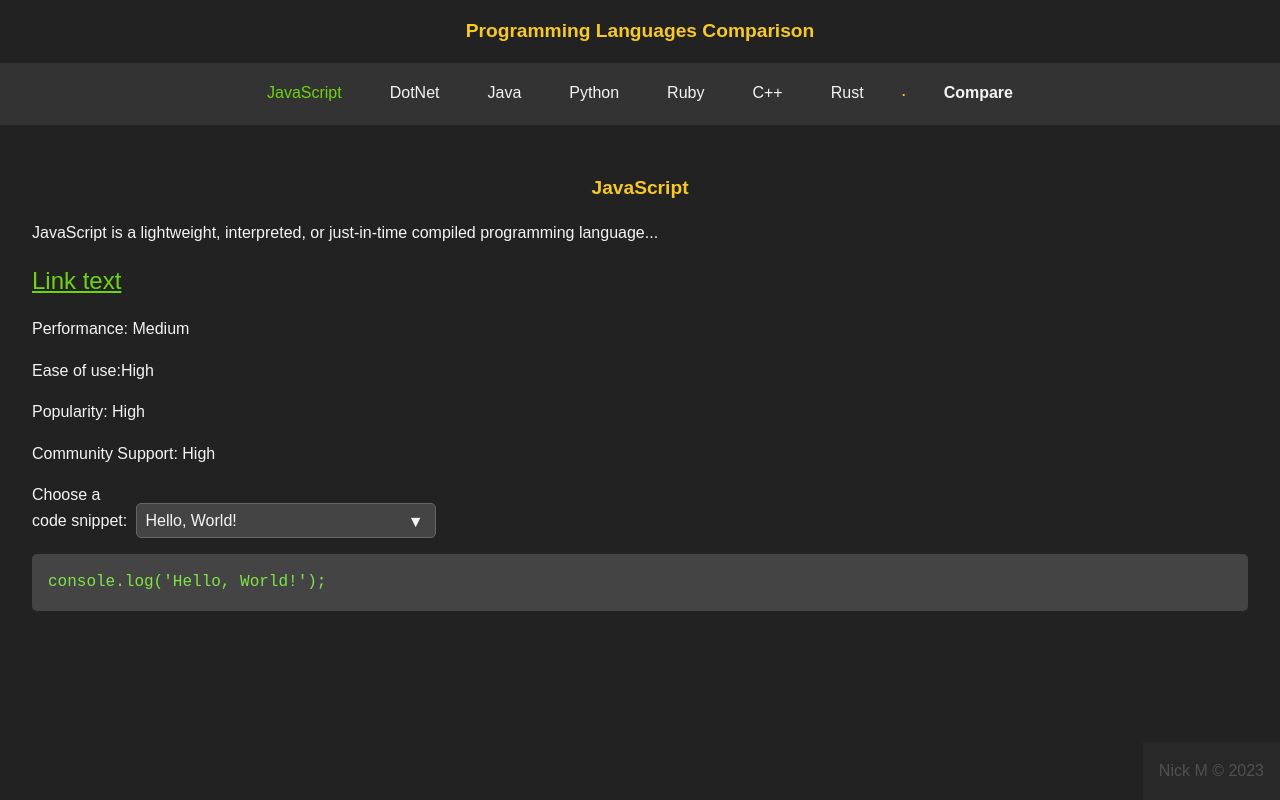
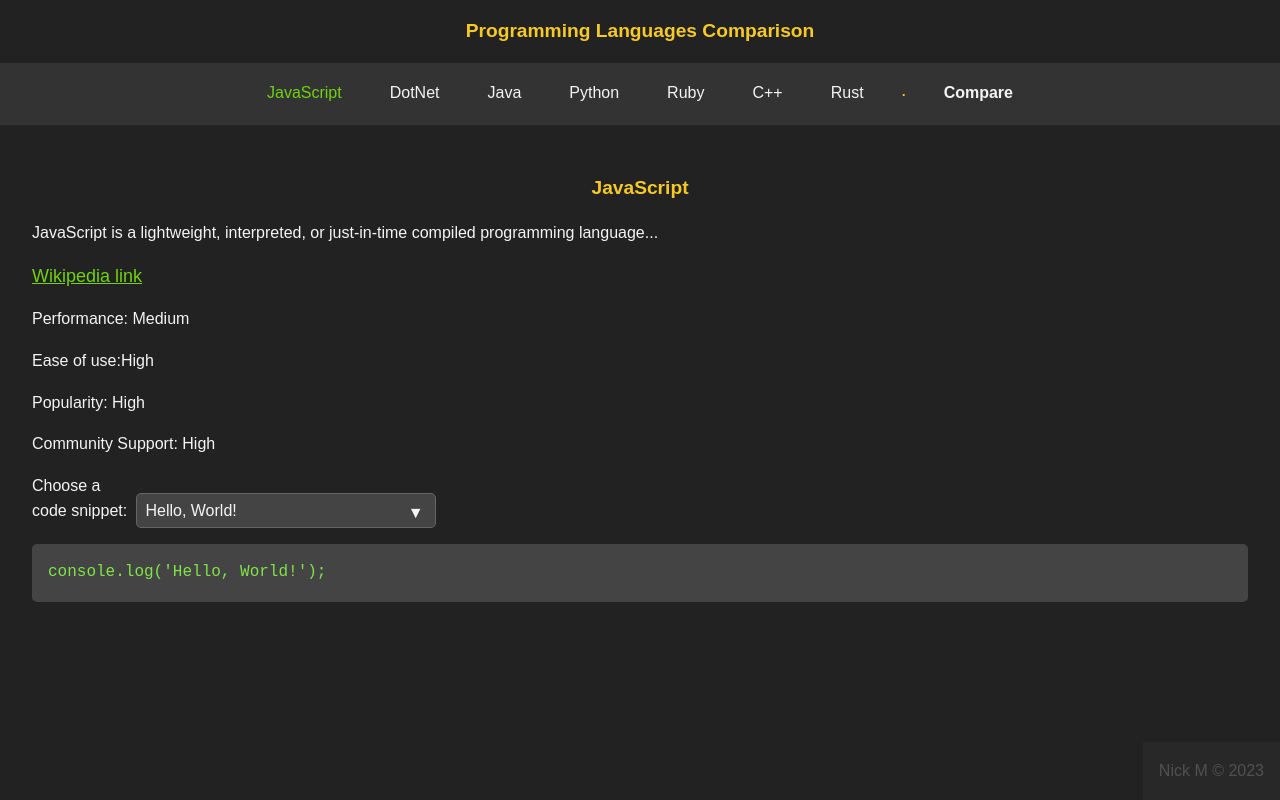
Before and after one commit to nickmincu/code-clash, a website with bundled scripts: page index.html in a window 1280 px wide. Built offline with nearby package versions, Linux system fonts and the light colour scheme.

Commit message:
2 files modified

```diff
--- a/index.js
+++ b/index.js
@@ -214,7 +214,7 @@ function showLanguage(language) {
     content.innerHTML = `
           <h2>${langData.name}</h2>
           <p>${langData.description}</p>
-          <a class="pretty_link" href="${langData.wiki}" target="_blank">Link text</a>
+          <a class="pretty_link" href="${langData.wiki}" target="_blank">Wikipedia link</a>
           <p>Performance: ${langData.performance}</p>
           <p>Ease of use:${langData.ease_of_use}</p>
           <p>Popularity: ${langData.popularity}</p>
--- a/style.css
+++ b/style.css
@@ -27,9 +27,8 @@ nav {
   padding: 1rem;
 }
 
-
 .pretty_link {
-  font-size: x-large;
+  font-size: large;
   color: #6fd312;
 }
 
```
